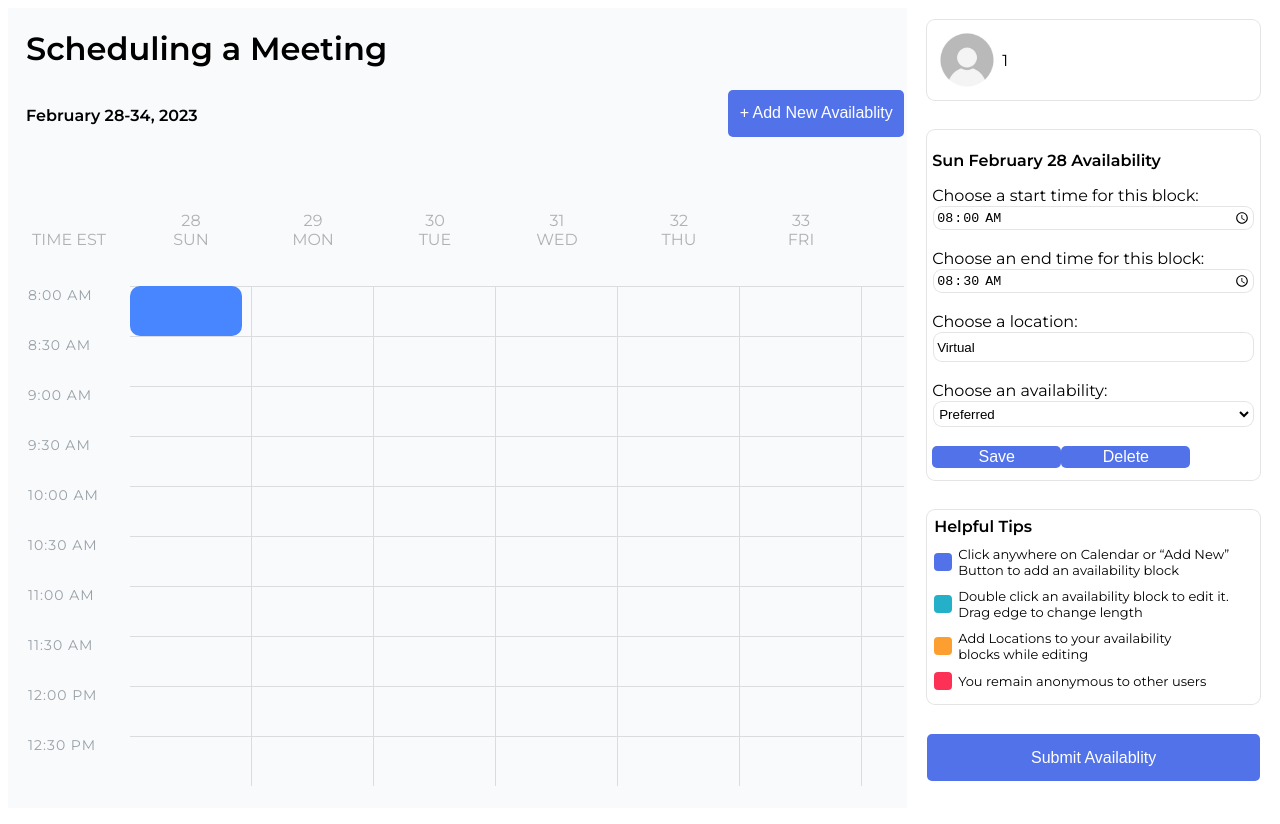
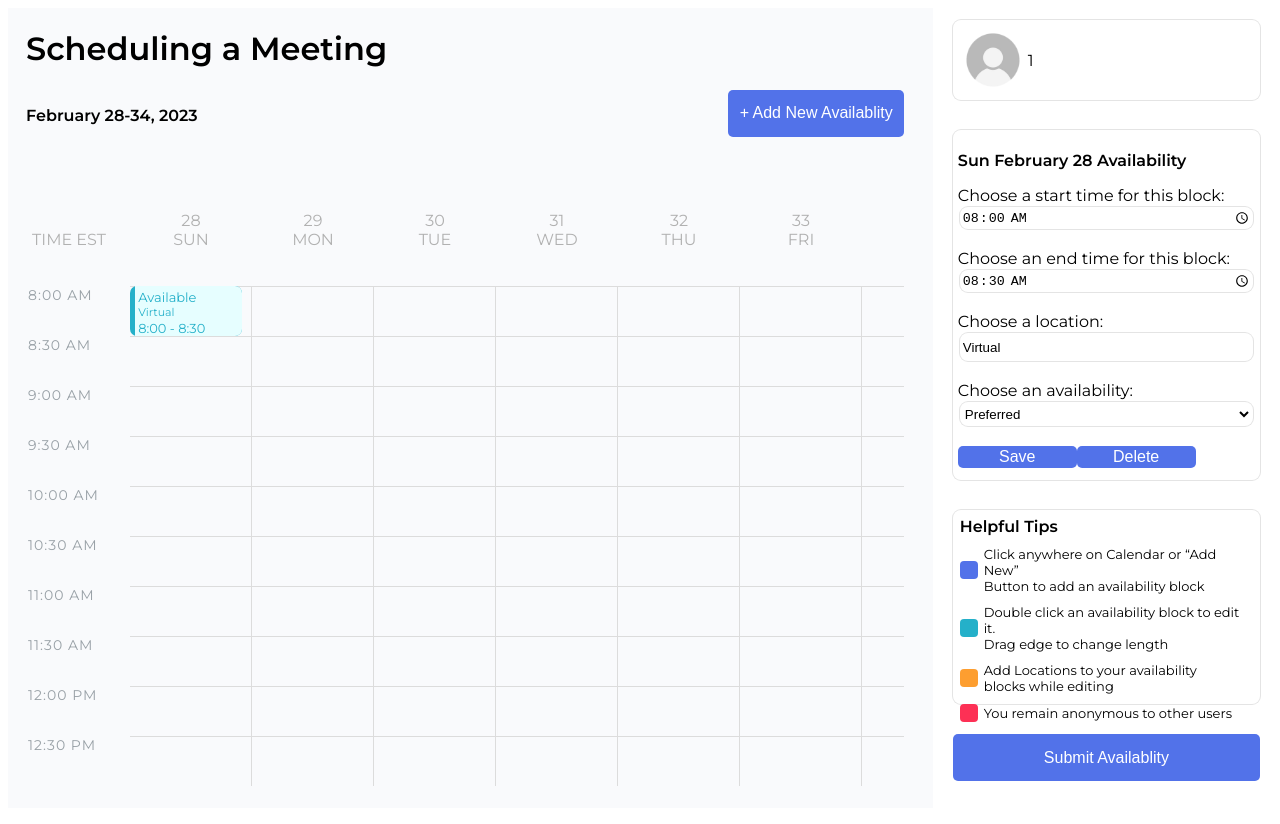
Before and after one commit to msacco8/Scheduling-Tool, a SvelteKit app in the folder my-app/: page /home/1 in a window 1280 px wide. Both pictures are taken after a click on the button "+ Add New Availablity". Shown: the top 824 px of the page. Built offline with nearby package versions, Linux system fonts and the light colour scheme.

Commit message:
style changes

```diff
--- a/my-app/src/components/AvailBlock.svelte
+++ b/my-app/src/components/AvailBlock.svelte
@@ -131,6 +131,7 @@
         }
       }
       updateLocalStorageAvailabilities()
+      timeFrame = getTimeFrame()
     }
 
     /**
@@ -153,6 +154,35 @@
       console.log("In double click function, Selected Block ID: " + selectedBlockID)
     }
 
+    function getTimeFrame() {
+      let minutes = (availBlock.startRow - 1 + 32) * 15;
+      let start = ""
+      let end = ""
+      if (minutes % 60 == 0) {
+        start=(minutes / 60) % 12 == 0 ? "12:00" : (minutes / 60) % 12 + ":00";
+      } else if (minutes % 60 == 30) {
+        start=((minutes-30) / 60) % 12 == 0 ? "12:30" : ((minutes-30) / 60) % 12 + ":30";
+      } else if (minutes % 60 == 45) {
+        start=((minutes-45) / 60) % 12 == 0 ? "12:45" : ((minutes-45) / 60) % 12 + ":45";
+      } else {
+        start=((minutes-15) / 60) % 12 == 0 ? "12:15" : ((minutes-15) / 60) % 12 + ":15";
+      }
+
+      minutes += 15 * availBlock.len
+      if (minutes % 60 == 0) {
+        end=(minutes / 60) % 12 == 0 ? "12:00" : (minutes / 60) % 12 + ":00";
+      } else if (minutes % 60 == 30) {
+        end=((minutes-30) / 60) % 12 == 0 ? "12:30" : ((minutes-30) / 60) % 12 + ":30";
+      } else if (minutes % 60 == 45) {
+        end=((minutes-45) / 60) % 12 == 0 ? "12:45" : ((minutes-45) / 60) % 12 + ":45";
+      } else {
+        end=((minutes-15) / 60) % 12 == 0 ? "12:15" : ((minutes-15) / 60) % 12 + ":15";
+      }
+      return start + " - " + end;
+    }
+
+    $: timeFrame = getTimeFrame()
+
 
     onMount(async() => {
         selectedBlockID = availBlock.id
@@ -163,6 +193,7 @@
       JsonAvailStore = JsonAvailStore;
       localStorage.setItem("availabilitiesStore", JSON.stringify(JsonAvailStore));
     }
+
 </script>
 
 <div
@@ -173,98 +204,56 @@
     on:dblclick={handleDoubleClick}
     bind:this={this_avail}
     id={availBlock.id}
-    class="task {availBlock.className} {className}"
+    class="task {availBlock.availability}"
     style="grid-column: {availBlock.startCol};
     grid-row: {availBlock.startRow} / span {availBlock.len};
     align-self: {availBlock.isBottom?'end':'center'};
     cursor: {cursor};"
     >
+    <div class="inner-block-{availBlock.availability}">
+      <div style="font-size: 13px">
+        {availBlock.availability == "noavailability" ? "Scheduling Time" : (availBlock.availability == "preferred" ? "Available" : "If Need Be")}
+      </div>
+      <div style="font-size: 11px">
+        {availBlock.location}
+      </div>
+      <div style="position: absolute; bottom:0; font-size: 13px">
+        {timeFrame}
+      </div>
+    </div>
     <!-- {availBlock.title} -->
 </div>
 
 <style>
+.inner-block-ifneeded{
+  padding: 3px;
+  width: 90%;
+  background-color: #FFFAE9;
+  border-radius: 0px 7px 7px 0px;
+  color: #E9C852;
+}
+.inner-block-preferred {
+  padding: 3px;
+  width: 90%;
+  background-color: #E6FEFF;
+  border-radius: 0px 7px 7px 0px;
+  color: #24B0C9;
+}
 .ifneeded {
-    background: orange !important;
+  background: #E9C852;
+}
+.preferred {
+  background: #24B0C9;
 }
 .task {
-  border-left-width: 3px;
   margin-right: 10px;
-  border-left-style: solid;
   font-size: 14px;
   position: relative;
   align-self: center;
   z-index:2;
-  border-radius: 15px;
+  border-radius: 7px;
   height: 100%;
-}
-.task--warning {
-  border-left-color: #fdb44d;
-  background: #fef0db;
-  color: #fc9b10;
-  margin-top: -5px;
-}
-.task--danger {
-  border-left-color: #fa607e;
-  grid-column: 2 / span 3;
-  grid-row: 3;
-  margin-top: 15px;
-  background: rgba(253, 197, 208, 0.7);
-  color: #f8254e;
-}
-.task--info {
-  border-left-color: #4786ff;
-  margin-top: 15px;
-  background: rgba(218, 231, 255, 0.7);
-  color: #0a5eff;
-}
-.task--primary {
-  background: #4786ff;
-  border: 0;
-  border-radius: 10px;
-  color: #f00;
-}
-.task-detail {
-  position: absolute;
-  left: 0;
-  top: calc(100% + 8px);
-  background: #efe;
-  border: 1px solid rgba(166, 168, 179, 0.2);
-  color: #100;
-  padding: 20px;
-  box-sizing: border-box;
-  border-radius: 14px;
-  z-index: 2;
-}
-.task-detail:after, .task-detail:before {
-  bottom: 100%;
-  left: 30%;
-  border: solid transparent;
-  content: " ";
-  height: 100%;
-  width: 0;
-  position: absolute;
-  pointer-events: none;
-}
-.task-detail:before {
-  border-bottom-color: rgba(166, 168, 179, 0.2);
-  border-width: 8px;
-  margin-left: -8px;
-}
-.task-detail:after {
-  border-bottom-color: #fff;
-  border-width: 6px;
-  margin-left: -6px;
-}
-.task-detail h2 {
-  font-size: 15px;
-  margin: 0;
-  color: #91565d;
-}
-.task-detail p {
-  margin-top: 4px;
-  font-size: 12px;
-  margin-bottom: 0;
-  font-weight: 500;
-  color: rgba(81, 86, 93, 0.7);
+  display: flex;
+  justify-content: right;
 }
 </style>
--- a/my-app/src/components/EditPanel.svelte
+++ b/my-app/src/components/EditPanel.svelte
@@ -37,7 +37,6 @@
 
         // update fields of selected block
         let newTimes = getLength(data.start, data.end)
-        console.log("Newtimes:", newTimes);
         currentBlock.startRow = newTimes[0] + 1
         currentBlock.len = newTimes[1]
         currentBlock.location = data.location;
--- a/my-app/src/components/GroupCal.svelte
+++ b/my-app/src/components/GroupCal.svelte
@@ -39,13 +39,8 @@
             for (let index in groupAvailabilities[person]) {
                 let jsonBlock = groupAvailabilities[person][index];
                 for (let i = 0; i < jsonBlock.len; i++) {
-                    console.log("START")
-                    console.log(jsonBlock.startRow + i);
-                    console.log(jsonBlock.startCol);
-                    console.log(timeCountsMatrix.length)
-                    console.log(timeCountsMatrix)
-                    console.log("STOP")
-                    timeCountsMatrix[jsonBlock.startRow + i][jsonBlock.startCol] += 1;
+                    let weight = jsonBlock.availability == "preferred" ? 1 : 0.5;
+                    timeCountsMatrix[jsonBlock.startRow + i][jsonBlock.startCol] += weight;
                 }
             }
         }
--- a/my-app/src/components/MainCal.svelte
+++ b/my-app/src/components/MainCal.svelte
@@ -97,7 +97,7 @@
         startCol: col,
         day: dayNames[col-1],
         location: "Virtual",
-        availability: 1
+        availability: "preferred"
       }
       console.log(blockToAdd)
       availabilities.push(blockToAdd);
@@ -164,7 +164,7 @@
             bind:availabilities={availabilities}
             bind:availBlock={availBlock}
             bind:selectedBlockID={selectedBlockID}
-            calendarMatrix={timeBlocksMatrix}
+            bind:calendarMatrix={timeBlocksMatrix}
             bind:JsonAvailStore={JsonAvailStore}
             bind:username={username}
             bind:sTop={sTop}
@@ -203,18 +203,6 @@
   grid-auto-rows: 25px;
   overflow-y: scroll;
   z-index: 1
-}
-
-.calendar-body-availblocks {
-  display: grid;
-  width: 100%;
-  height: 500px;
-  grid-template-columns: repeat(8, minmax(120px, 1fr));
-  grid-template-rows: 50px;
-  grid-auto-rows: 50px;
-  overflow-y: scroll;
-  position: relative;
-  z-index: 2
 }
 .day {
   border-top: 1px solid #DCDCDC;
--- a/my-app/src/components/RightPanel.svelte
+++ b/my-app/src/components/RightPanel.svelte
@@ -49,7 +49,7 @@
         top: 0;
         right: 0;
         background-color: white;
-        width: 26%;
+        width: 24%;
         padding: 20px;
         height: 100%;
         min-height: 100%;
```
Also changed, not shown: my-app/src/components/Button.svelte (deleted).
